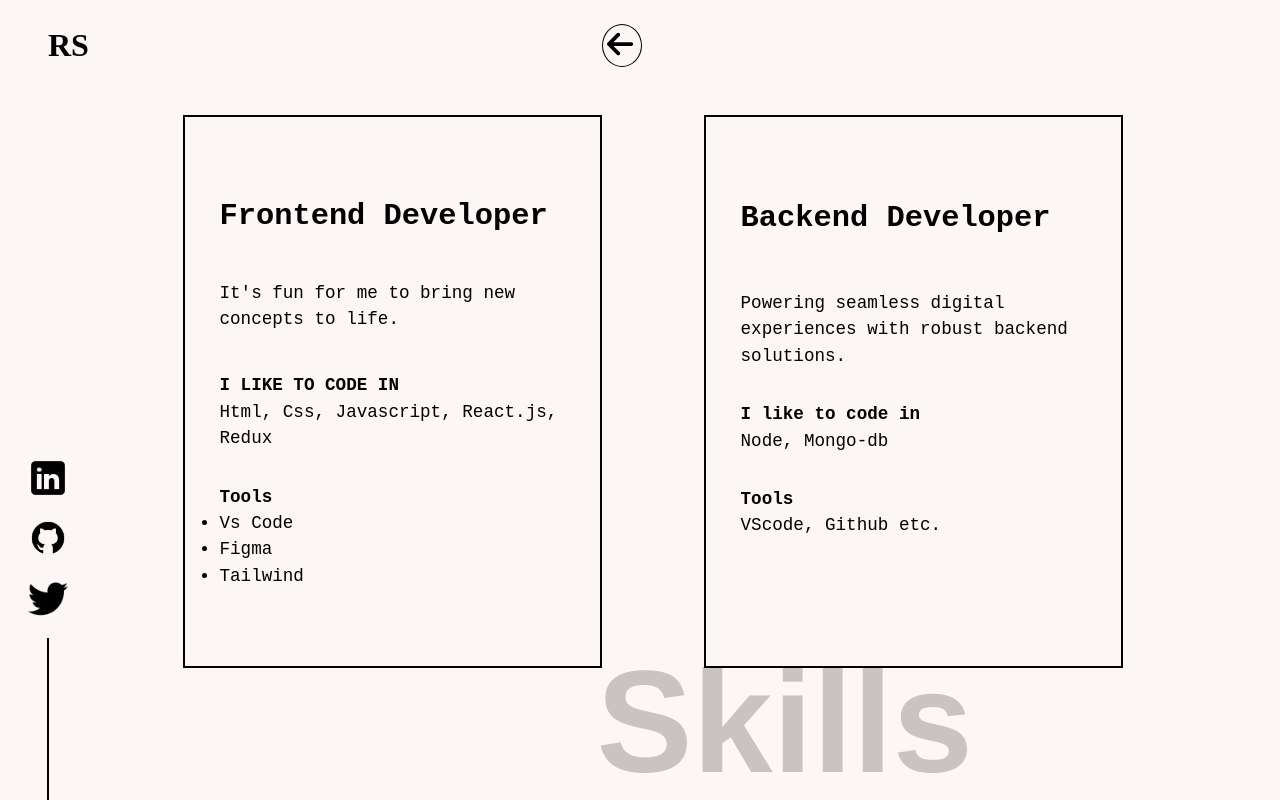
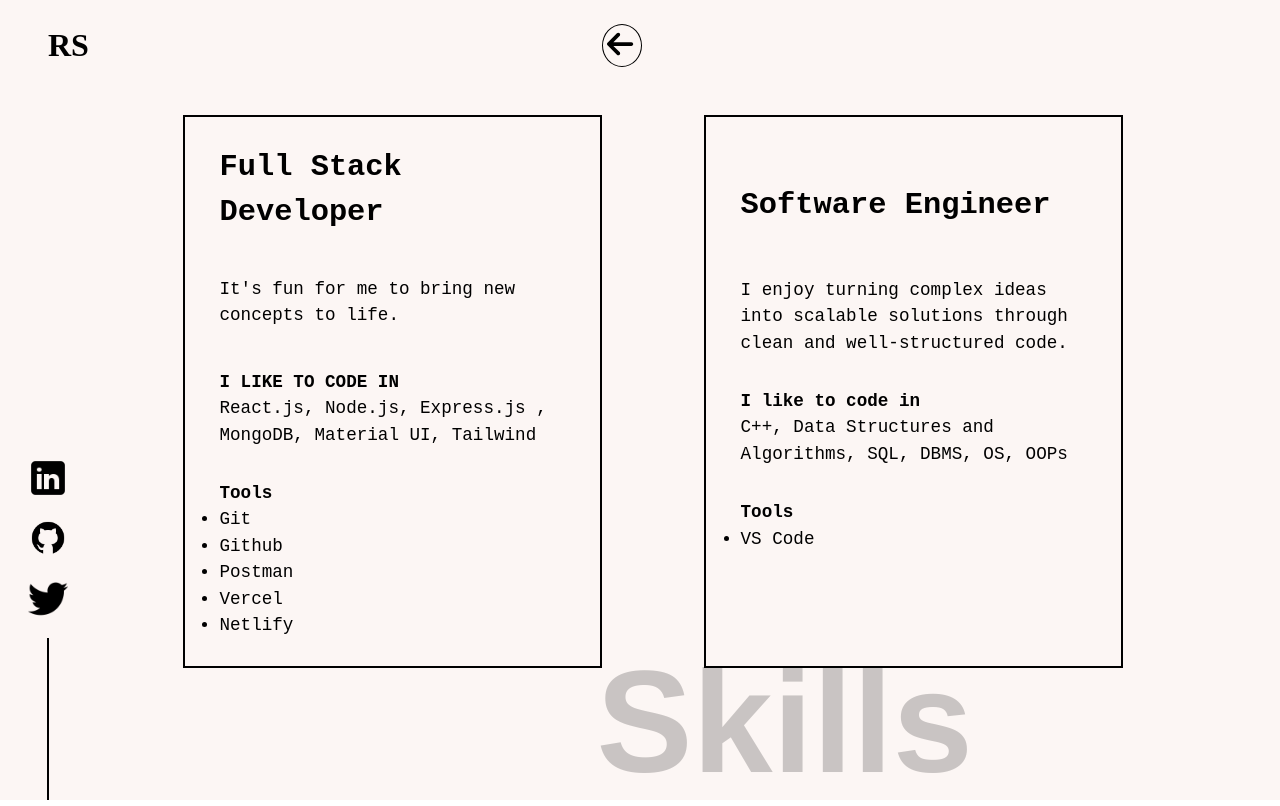
Before and after one commit to Rishabh05Sahu/portfolio-website, a React (Vite) app: page /my-skills in a window 1280 px wide. Built offline with nearby package versions, Linux system fonts and the light colour scheme.

Commit message:
changes in skill and project section

```diff
--- a/src/components/HeroBox/HeroBox.jsx
+++ b/src/components/HeroBox/HeroBox.jsx
@@ -10,7 +10,7 @@ const HeroBox = () => {
       <div className="herobox-left-content">
       <h1>Hi,</h1>
       <h3>I'm Rishabh.</h3>
-      <h6>A self-motivated, highly skilled, and self-driven aspiring  Frontend Developer  with the ability to adapt to any situation and the proven ability to grow oneself and others.</h6>
+      <h6>A self-motivated, highly skilled, and self-driven aspiring  Full Stack Developer  with the ability to adapt to any situation and the proven ability to grow oneself and others.</h6>
       </div>
      </div>
      <div className="herobox-right hero-img">
--- a/src/pages/Home.jsx
+++ b/src/pages/Home.jsx
@@ -5,7 +5,7 @@ import Wheel from "../components/Wheel/Wheel";
 import Navbar from "../components/Navbar/Navbar";
 import SocialMedia from "../components/SocialMedia/SocialMedia";
 import HeroBox from "../components/HeroBox/HeroBox";
-import MyResume from "../assets/MyResume.pdf"
+
 
 const Home = () => {
   const [symbolClick, setsymbolClick] = useState(false);
@@ -32,15 +32,17 @@ const Home = () => {
       <Link style={{ textDecoration: "none" }} to="/my-skills">
         <h2 className="my-skill-link">My Skill</h2>
       </Link>
-      <a href={MyResume} target='_blank' ><h2 className={`resume-link ${symbolClick ? "socialmediaAbout " : ""}  `}>
-        Resume
-      </h2></a>
+      <a href="https://bit.ly/rishabhsahu-resume" target='_blank' rel='noopener noreferrer'>
+        <h2 className={`resume-link ${symbolClick ? "socialmediaAbout " : ""}`}>
+          Resume
+        </h2>
+      </a>
       <a
         href="mailto:rishabhsahu13873@gmail.com?subject=Contact&body=Hi, I would like to get in touch with you."
         target='_blank' className="hi-link"
         style={{ textDecoration: "none" }}
       >
-      <h3 className="hi-link">Say hi..</h3>
+        <h3 className="hi-link">Say hi..</h3>
       </a>
 
       <SocialMedia className={` ${symbolClick ? "socialmediaAbout aboutabout " : ""}  `} />
--- a/src/pages/MySkill.jsx
+++ b/src/pages/MySkill.jsx
@@ -1,63 +1,66 @@
-import React from 'react'
-import "./CSS/MySkill.css"
-import Navbar from "../components/Navbar/Navbar"
-import SocialMedia from "../components/SocialMedia/SocialMedia"
-
+import React from "react";
+import "./CSS/MySkill.css";
+import Navbar from "../components/Navbar/Navbar";
+import SocialMedia from "../components/SocialMedia/SocialMedia";
 
 const MySkill = () => {
   return (
     <>
-
-    <div  className='myskill'>
-      <Navbar/>
-      <SocialMedia/>
-      <h1 className='skill-text-background'>Skills</h1>
+      <div className="myskill">
+        <Navbar />
+        <SocialMedia />
+        <h1 className="skill-text-background">Skills</h1>
         <div className="main-skill-container">
           <div className="left-skill-container">
-          <h2>Frontend Developer</h2>
+            <h2>Full Stack Developer</h2>
             <div className="first-left-skill-p">
               It's fun for me to bring new concepts to life.
             </div>
             <div className="skill-left-second-heading">
               <strong>I LIKE TO CODE IN</strong>
               <br />
-          <p> Html, Css, Javascript,  React.js, Redux</p>
+              <p>
+                {" "}
+                React.js, Node.js, Express.js , MongoDB, Material UI, Tailwind{" "}
+              </p>
             </div>
             <div className="skill-left-tool">
               <strong>Tools</strong>
               <br />
               <ul>
-            <li>Vs Code</li>
-            <li>Figma</li>
-            <li>Tailwind</li>
-
+                <li>Git</li>
+                <li>Github</li>
+                <li>Postman</li>
+                <li>Vercel</li>
+                <li>Netlify</li>
               </ul>
             </div>
           </div>
           <div className="right-skill-container">
-
-          <h2>Backend Developer</h2>
+            <h2>Software Engineer</h2>
 
             <div className="first-right-skill-p">
-          Powering seamless digital experiences with robust backend solutions.
+              I enjoy turning complex ideas into scalable solutions through
+              clean and well-structured code.
             </div>
 
             <div className="skill-right-second-heading">
               <strong>I like to code in</strong>
               <br />
-          <p> Node, Mongo-db</p>
+              <p> C++, Data Structures and Algorithms, SQL, DBMS, OS, OOPs</p>
             </div>
             <div className="skill-right-tool">
               <strong>Tools</strong>
               <br />
-         VScode, Github etc.
+              <ul>
+                <li> VS Code</li>
+              </ul>
             </div>
-
           </div>
         </div>
       </div>
     </>
-  )
-}
+  );
+};
 
-export default MySkill
+export default MySkill;
--- a/src/pages/projectsData.js
+++ b/src/pages/projectsData.js
@@ -3,19 +3,40 @@ import hotel from "../assets/hotel.png"
 import pickup from "../assets/pickup.png"
 import drumKit from "../assets/drumKit.png"
 import ecomSite from "../assets/ecomSite.png"
+import noteverse from  "../assets/noteverse.png"
+import tictac from "../assets/tictactoe.png"
+
 
 const projectsData = [
   {
     id: 1,
-    name: "E-Commerce Site",
-    discription:"Built an e-commerce site using React, featuring dynamic product listings and a streamlined shopping experience.",
-    image: ecomSite,
-    tags:"#HTML #CSS #Javascript  #React.js",
-    link: "https://apniiidukaan.netlify.app/",
-    gitlink:"https://github.com/Rishabh05Sahu/e-com-site/tree/9cb8b58d5c8394ac9bf31e0630dce76dfb7e4ac5"
+    name: "Note Verse",
+    discription:"Crafted a notes management system that supports 40+ subjects and PYQs, simplifying academic resource access.",
+    image: noteverse,
+    tags:" #React.js #Node.js #Express.js #MongoDB ",
+    link: "https://note-versee.vercel.app/",
+    gitlink:"https://github.com/Rishabh05Sahu/noteverse"
   },
   {
     id: 2,
+    name: "Apni Dukaan",
+    discription:"Developed an e-commerce platform featuring 30+ products across 3 categories with advanced filtering capabilities.",
+    image: ecomSite,
+    tags:" #React.js #Node.js #Express.js #MongoDB ",
+    link: "https://apnii-dukan.vercel.app/",
+    gitlink:"https://github.com/Rishabh05Sahu/e-com-site"
+  },
+  {
+    id: 3,
+    name: "Tic Tac Toe",
+    discription:"A simple and interactive Tic Tac Toe game built with React, allowing users to play against each other with real-time updates and a smooth user interface.",
+    image: tictac,
+    tags:"#HTML #CSS #Javascript  ",
+    link: "https://rishabh05sahu.github.io/tic-tac-toe/",
+    gitlink:"https://github.com/Rishabh05Sahu/tic-tac-toe"
+  },
+  {
+    id: 4,
     name: "Drum Kit",
     discription:"Created an interactive drum kit using HTML, CSS, and JavaScript for an engaging musical experience.",
     image: drumKit,
@@ -24,7 +45,7 @@ const projectsData = [
     gitlink:"https://githuabh05Sahu/Drum-Kitb.com/Rish"
   },
   {
-    id: 3,
+    id: 5,
     name: "Pickup Line Generator",
     discription:"Created a fun and interactive pickup line generator using HTML, CSS, and JavaScript.",
     image: pickup,
@@ -33,7 +54,7 @@ const projectsData = [
     gitlink:"https://github.com/Rishabh05Sahu/pickup-line-generator"
   },
     {
-      id: 4,
+      id: 6,
       name: "Hotel Booking Site",
       discription:"Developed a user-friendly hotel booking website using HTML and CSS, enabling seamless reservation experiences.",
       image: hotel,
```
Also changed, not shown: src/assets/noteverse.png (added), src/assets/tictactoe.png (added). Lines whose indentation alone changed are shown as unchanged.
